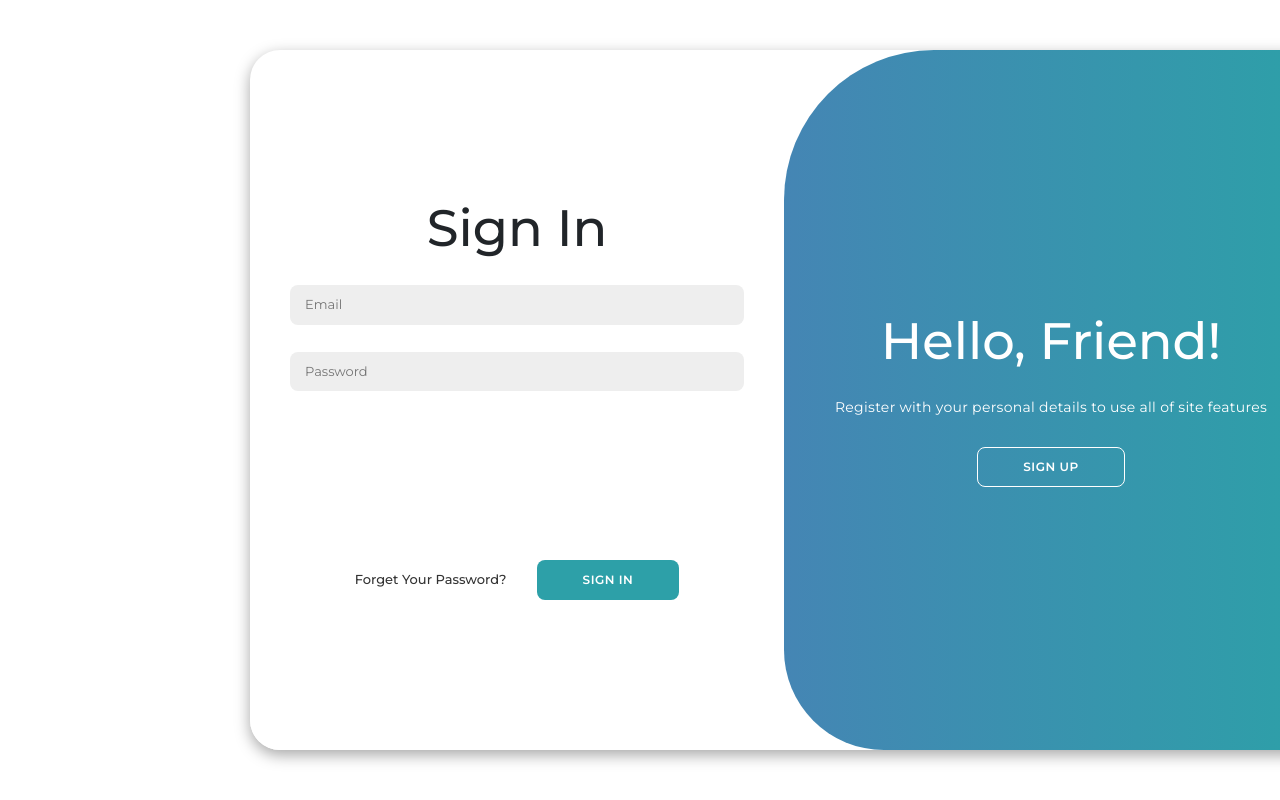
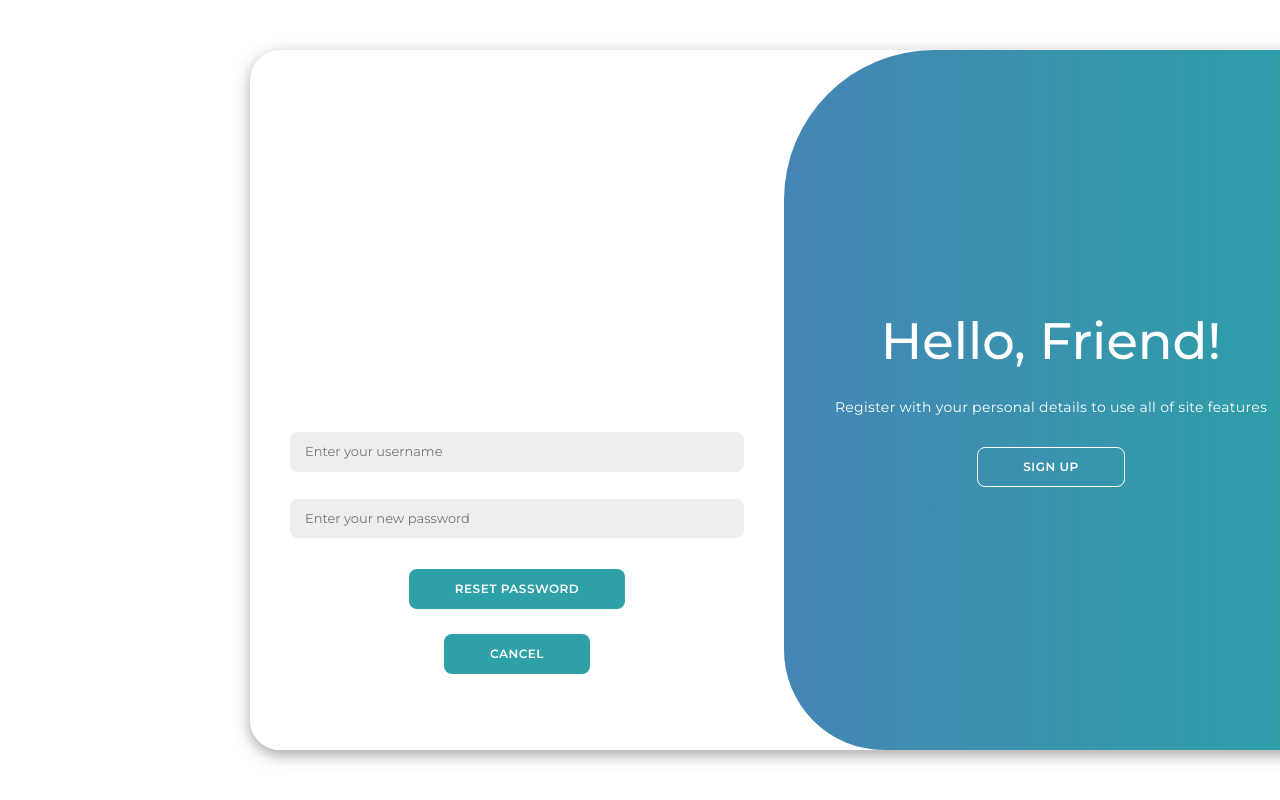
Before and after one commit to Faroouqi/BankingFrontend, a React (Vite) app: page / in a window 1280 px wide. Both pictures are taken after a click on the link "Forget Your Password?". Shown: the top 800 px of the page. Built offline with nearby package versions, Linux system fonts and the light colour scheme.

Commit message:
Forgot password

```diff
--- a/src/components/Login.jsx
+++ b/src/components/Login.jsx
@@ -11,6 +11,42 @@ const Login = () => {
     const [showOtp, setShowOtp] = useState(false);
     const [loading, setLoading] = useState(false);   // ⚡ NEW
     const navigate = useNavigate();
+    const [showForgotPassword, setShowForgotPassword] = useState(false);
+    const [forgotForm, setForgotForm] = useState({ username: '', newPassword: '' });
+    const [forgotError, setForgotError] = useState('');
+    const [forgotSuccess, setForgotSuccess] = useState('');
+    const [forgotLoading, setForgotLoading] = useState(false);
+
+    const handleForgotChange = (e) => {
+        setForgotForm(prev => ({ ...prev, [e.target.name]: e.target.value }));
+    };
+
+    const handleForgotSubmit = async (e) => {
+        e.preventDefault();
+        setForgotError('');
+        setForgotSuccess('');
+        setForgotLoading(true);
+        try {
+            const res = await fetch('http://localhost:8089/reset-password', {
+                method: 'PUT',
+                headers: { 'Content-Type': 'application/json' },
+                body: JSON.stringify(forgotForm),
+            });
+            if (res.ok) {
+                setForgotSuccess('Password reset successful! Please login with your new password.');
+                setShowForgotPassword(false);
+                setForgotForm({ username: '', newPassword: '' });
+            } else {
+                const errorMsg = await res.text();
+                setForgotError(errorMsg);
+            }
+        } catch {
+            setForgotError('Something went wrong. Try again.');
+        } finally {
+            setForgotLoading(false);
+        }
+    };
+
 
     const handleChange = (e) => {
         setFormData(prev => ({ ...prev, [e.target.name]: e.target.value }));
@@ -128,6 +164,8 @@ const Login = () => {
 
             {/* Sign In Form (unchanged) */}
             <div className="form-container sign-in">
+                { !showForgotPassword ? (
+                    // Sign In Form
                     <form onSubmit={handleSubmit}>
                         <h1>Sign In</h1>
                         {error && <p className="error">{error}</p>}
@@ -139,10 +177,39 @@ const Login = () => {
                                    value={formData.password} onChange={handleChange} required />
                         </div>
                         <div className="Forget-password">
-                        <a href="#">Forget Your Password?</a>
+                            <a href="#" onClick={() => setShowForgotPassword(true)}>Forget Your Password?</a>
                             <button type="submit">Sign In</button>
                         </div>
                     </form>
+                ) : (
+                    // Forgot Password Form
+                    <form onSubmit={handleForgotSubmit} className="forgot-password-form">
+                        {forgotError && <p className="error">{forgotError}</p>}
+                        {forgotSuccess && <p className="success">{forgotSuccess}</p>}
+                        <input
+                            type="text"
+                            name="username"
+                            placeholder="Enter your username"
+                            value={forgotForm.username}
+                            onChange={handleForgotChange}
+                            required
+                        />
+                        <input
+                            type="password"
+                            name="newPassword"
+                            placeholder="Enter your new password"
+                            value={forgotForm.newPassword}
+                            onChange={handleForgotChange}
+                            required
+                        />
+                        <button type="submit" disabled={forgotLoading}>
+                            {forgotLoading ? "Resetting..." : "Reset Password"}
+                        </button>
+                        <button type="button" onClick={() => setShowForgotPassword(false)}>
+                            Cancel
+                        </button>
+                    </form>
+                )}
             </div>
 
             {/* Toggle Panel (unchanged) */}
```
Lines whose indentation alone changed are shown as unchanged.
